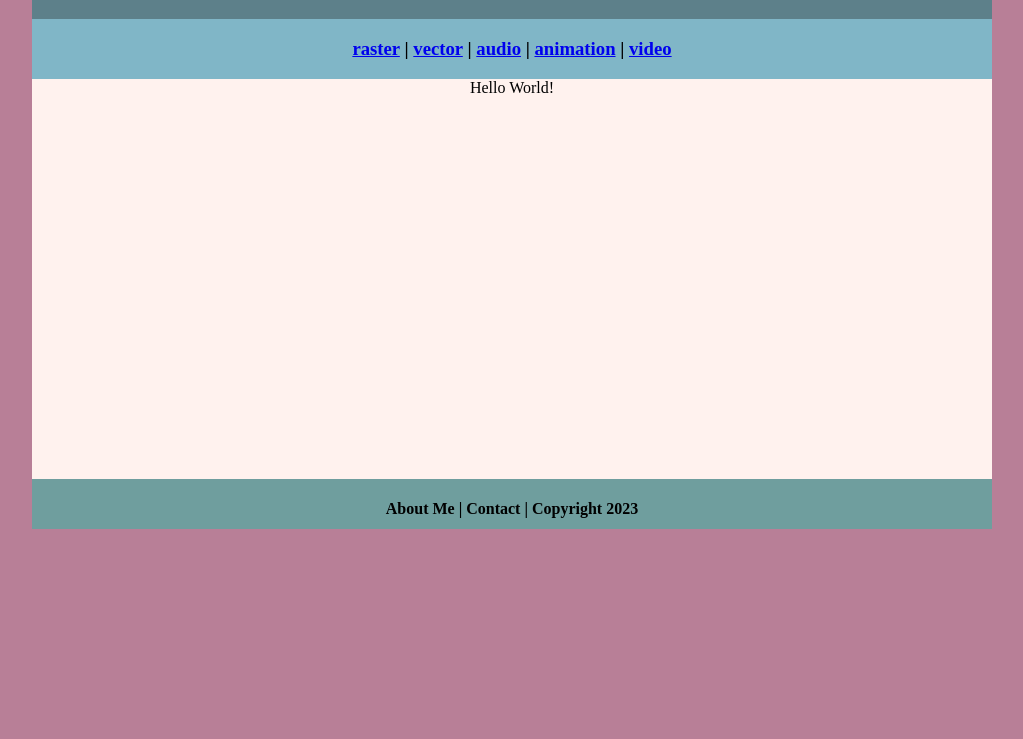
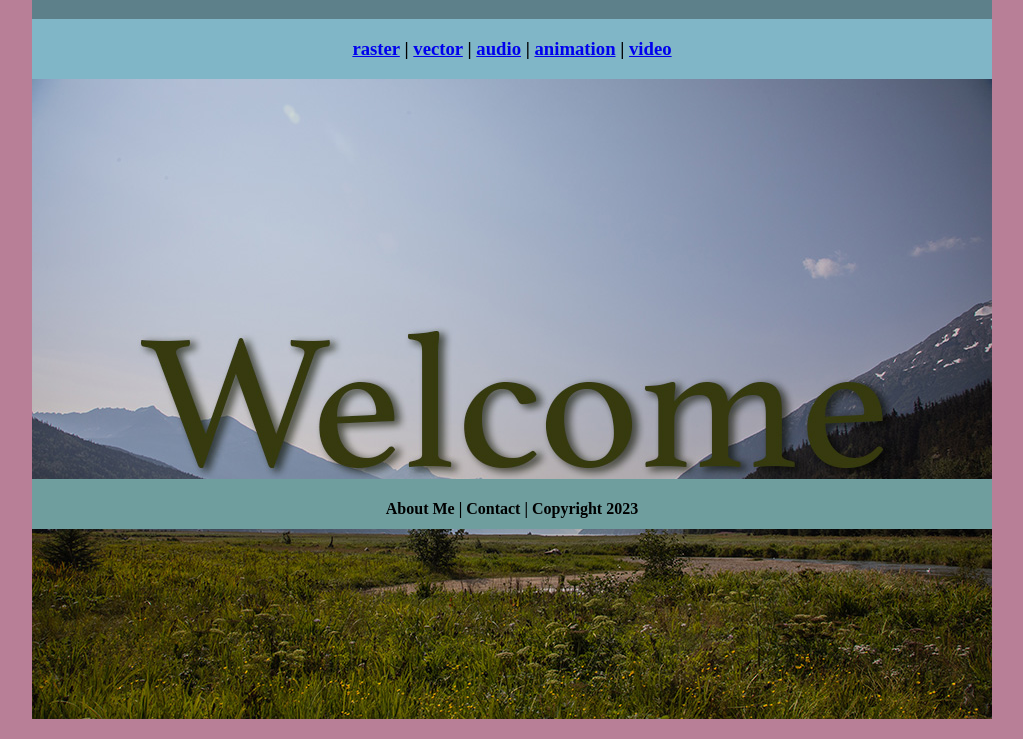
Before and after one commit to HeavenMHamilton/DigitalMedia, a plain HTML site: page index.html in a window 1280 px wide. Shown: the part 61-800 px from the top of the page, without its empty margins (128-1151 px from the left). Drawn offline with Linux system fonts and the light colour scheme.

Commit message:
Update index.html

```diff
--- a/index.html
+++ b/index.html
@@ -14,7 +14,9 @@
   <div class="nav">
     <h3> <a href="raster/index.html">raster</a> | <a href="vector/index.html">vector</a> | <a href="audio/index.html">audio</a> | <a href="animation/index.html">animation</a> | <a href="video/index.html">video</a> </h3>
   </div>
-  <div class="content">Hello World!</div>
+  <div class="content">
+	  <img src="raster/welcome.jpg" alt="welcome!">
+  </div>
   <div class="footer">
     <h4>About Me | Contact | Copyright 2023</h4>
   </div>
```
